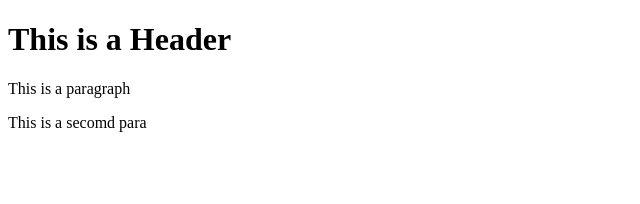
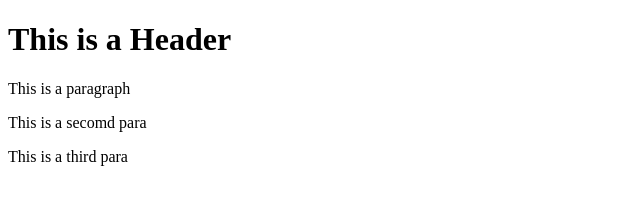
Before and after one commit to rohitashokan/Coursera_1, a website: page index.html in a window 1280 px wide. Shown: the whole page, without its empty margins (0-640 px from the left). Drawn offline with Linux system fonts and the light colour scheme.

Commit message:
fourth commit

```diff
--- a/index.html
+++ b/index.html
@@ -5,5 +5,6 @@
         <h1>This is a Header</h1>
         <p>This is a paragraph</p>
         <p>This is a secomd para</p>
+        <p>This is a third para</p>
     </body>
 </html>
```
Also changed, not shown: package.json (added, +20 -0 lines), 2 other files.
